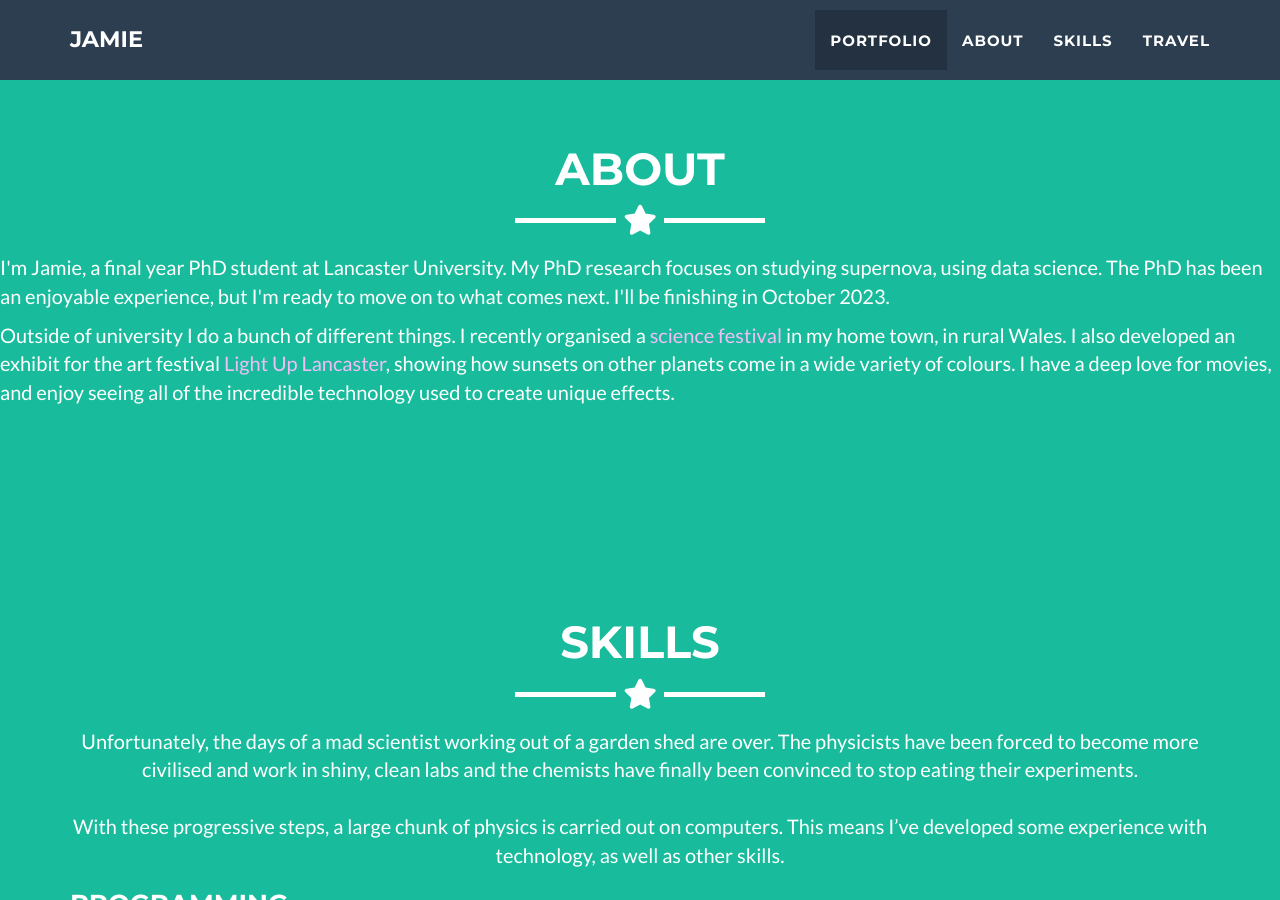
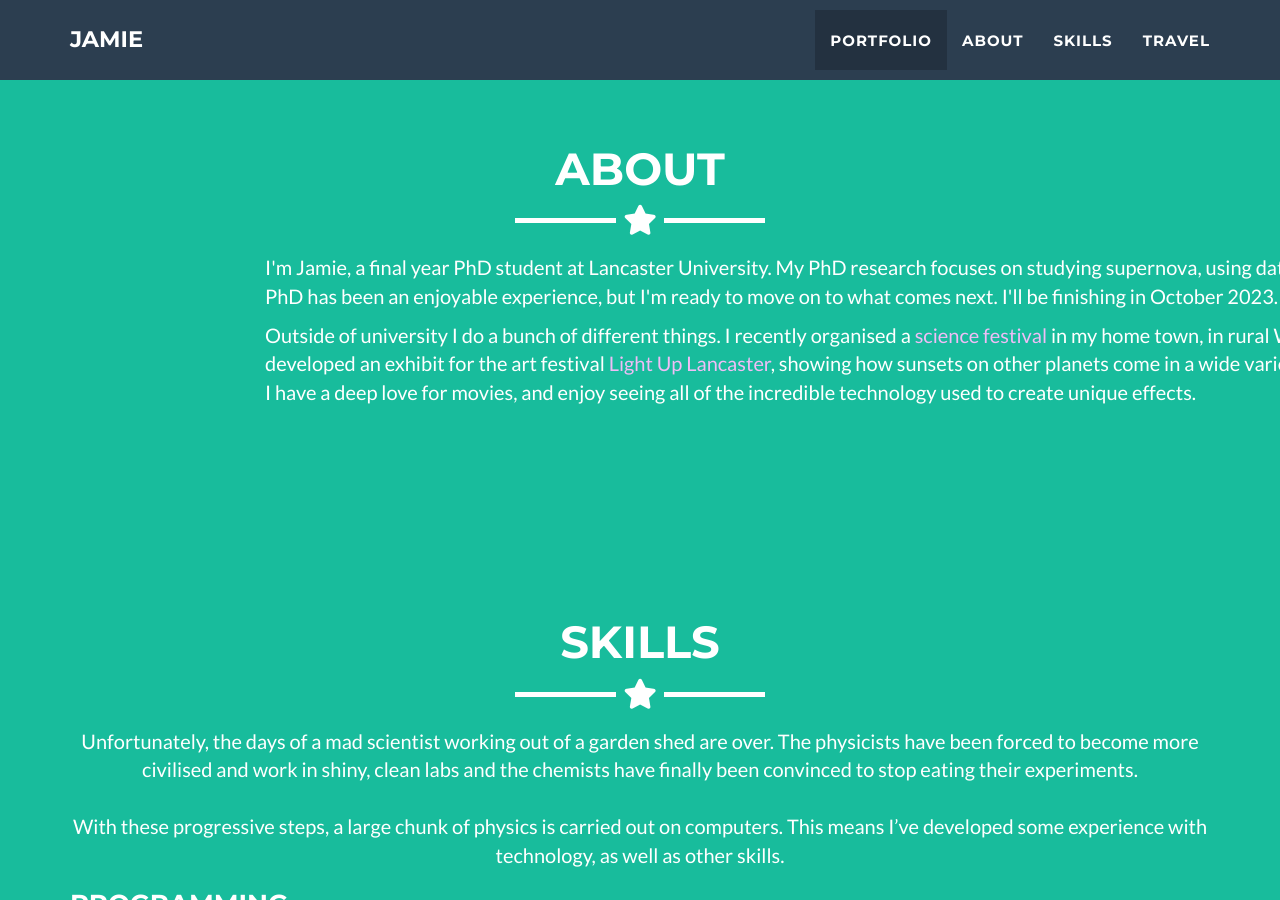
Before and after one commit to jamiedumayne/jamiedumayne.github.io, a Jekyll site: the page built from _posts/2014-07-18-project-1.markdown, in a window 1280 px wide and 900 px high, scrolled down 1628 px. Built offline with Jekyll 4.4.1, drawn with Linux system fonts in a browser that asks for light colours.

Commit message:
Update about.html

```diff
--- a/_includes/about.html
+++ b/_includes/about.html
@@ -7,7 +7,8 @@
         <hr class="star-light">
       </div>
     </div>
-  </div>
+    <div class="row">
+      <div class="col-lg-12 col-lg-offset-2">
         <p>I'm Jamie, a final year PhD student at Lancaster University. My PhD research focuses on studying supernova, using data science. The PhD has been an enjoyable experience, but I'm ready to move on to what comes next. I'll be finishing in October 2023.</p>
         <p>Outside of university I do a bunch of different things. I recently organised a <a href="https://www.instagram.com/p/Ciu7TJus1Ff/" target=_blank> science festival</a> in my home town, in rural Wales. I also developed an exhibit for the art festival <a href="https://www.lightuplancaster.co.uk/artworks/kaleidoscope-of-sunsets/" target=_blank>Light Up Lancaster</a>, showing how sunsets on other planets come in a wide variety of colours. I have a deep love for movies, and enjoy seeing all of the incredible technology used to create unique effects.</p>
       </div>
```
